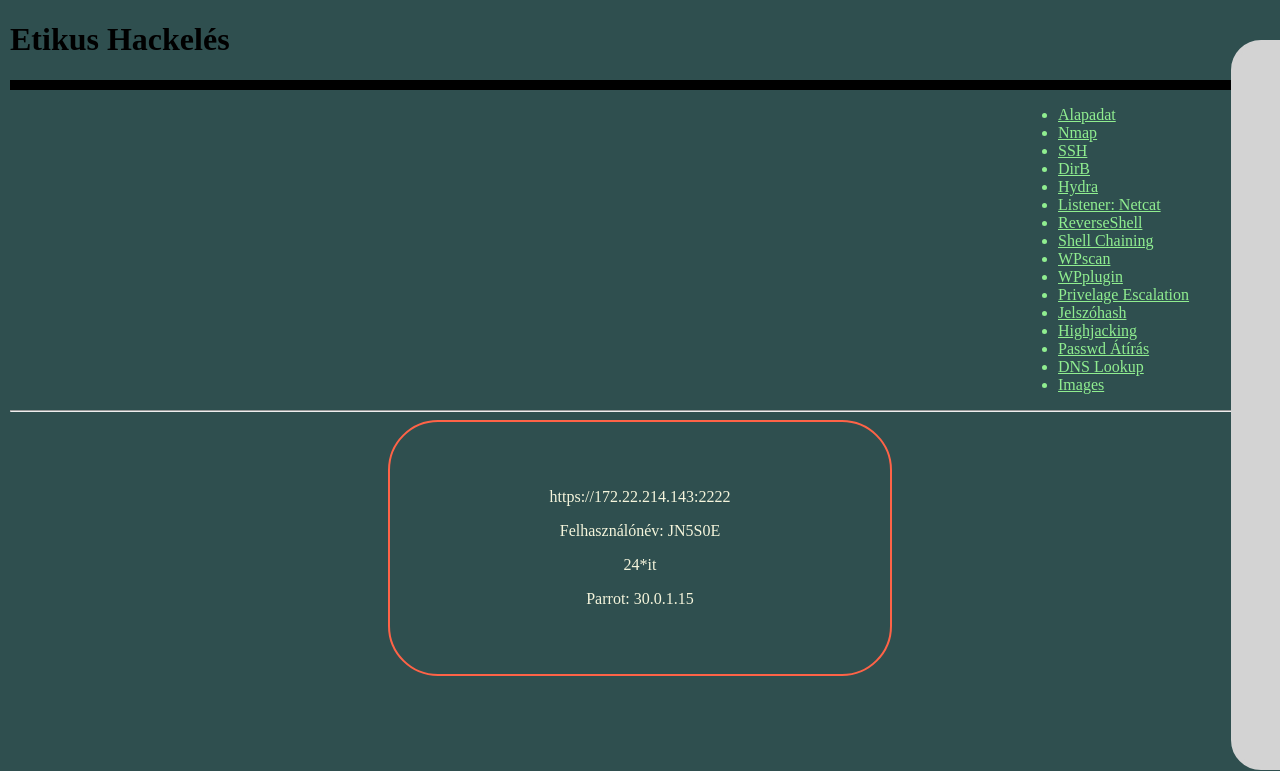
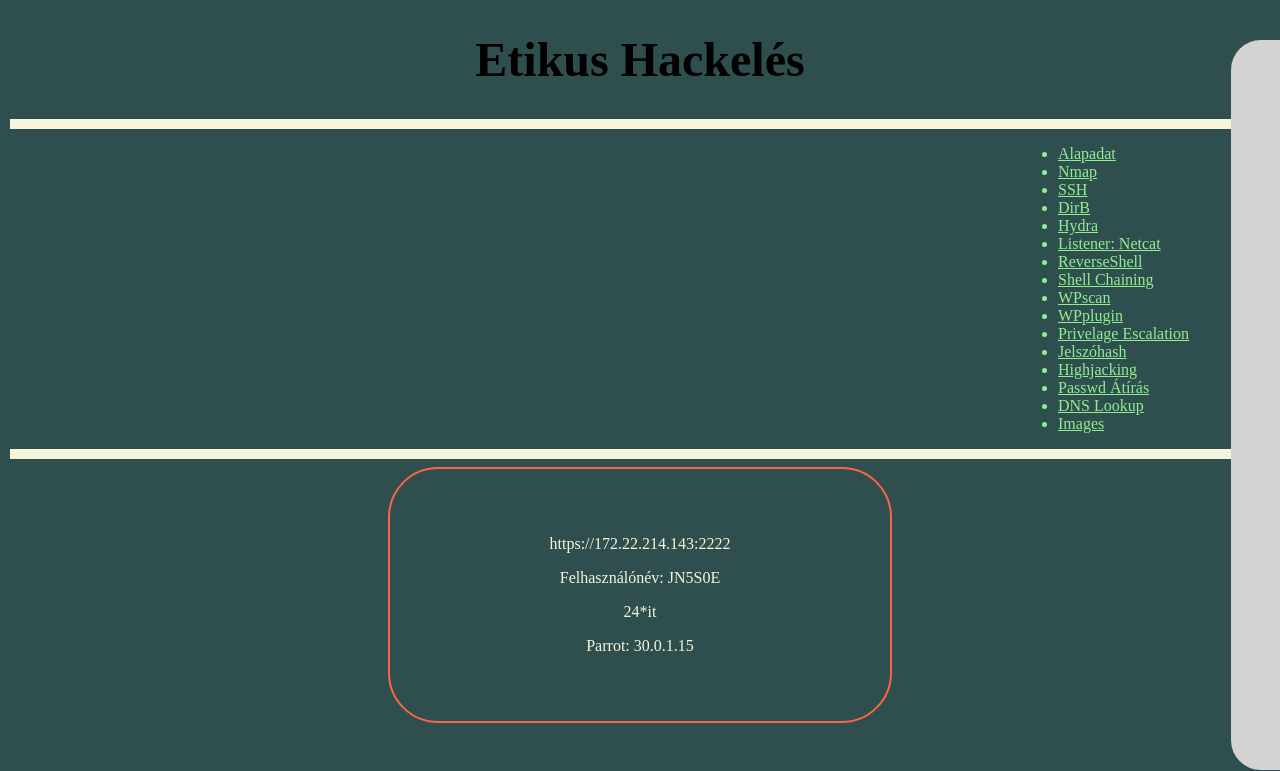
Before and after one commit to zotyag/zotyag.github.io, a plain HTML site: page Uni/index.html in a window 1280 px wide. Shown: the top 771 px of the page. Drawn offline with Linux system fonts and the light colour scheme.

Commit message:
Fixed header css

```diff
--- a/Uni/style.css
+++ b/Uni/style.css
@@ -4,16 +4,23 @@ body {
     height: 100%;
 }
 
+h1{
+    font-size: xxx-large;
+    text-align: center;
+}
 
 header>hr{
-    border: 5px solid;
+    border: 5px solid beige;
 }
 nav{
     margin-left: 80%;
 }
 
 nav>hr{
-    border: 5px solid;
+    border: 5px solid beige;
+}
+div>hr{
+    border: 5px solid beige;
 }
 
 aside{
@@ -46,7 +53,7 @@ article>div{
 }
 
 article>hr{
-    border: 3px solid
+    border: 3px solid beige;
 }
 
 h2{
```
